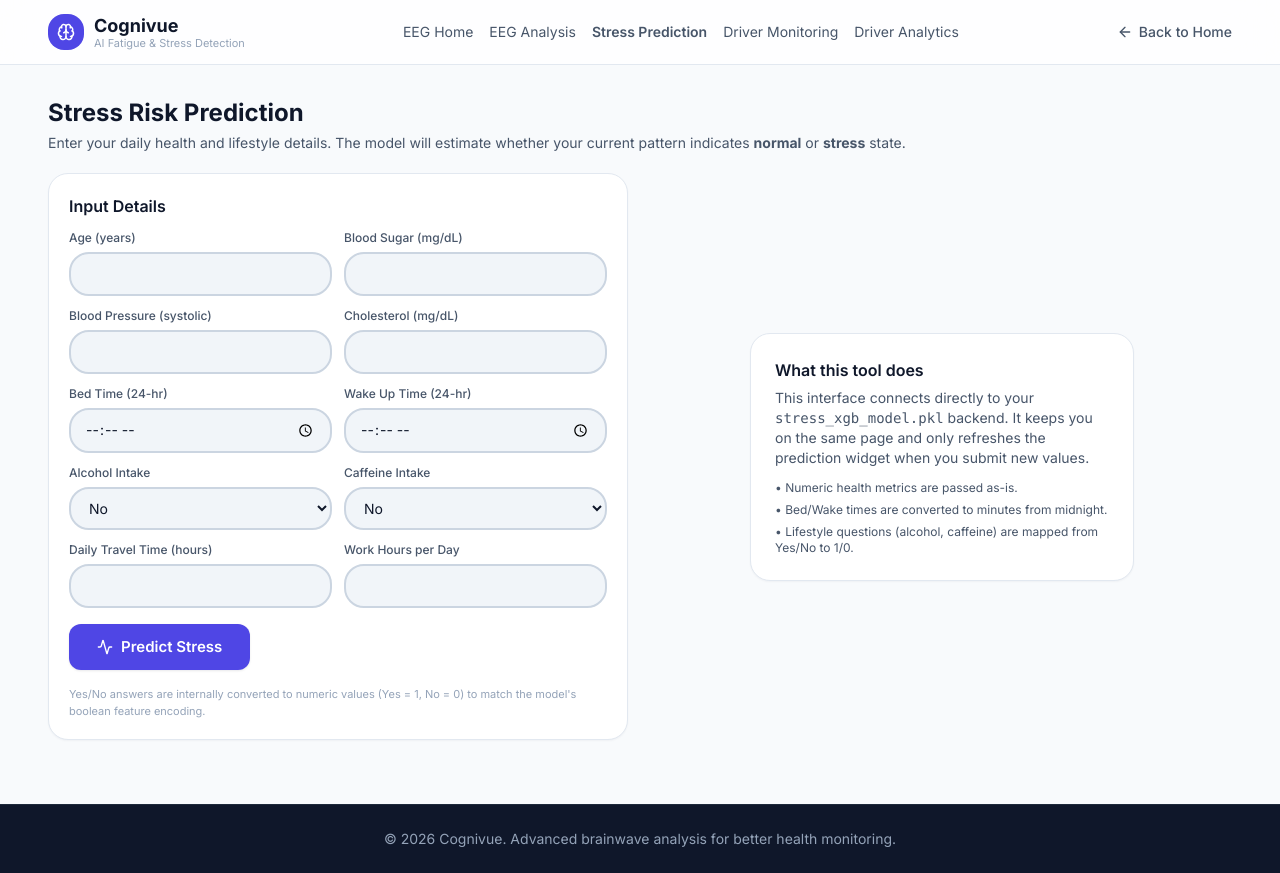
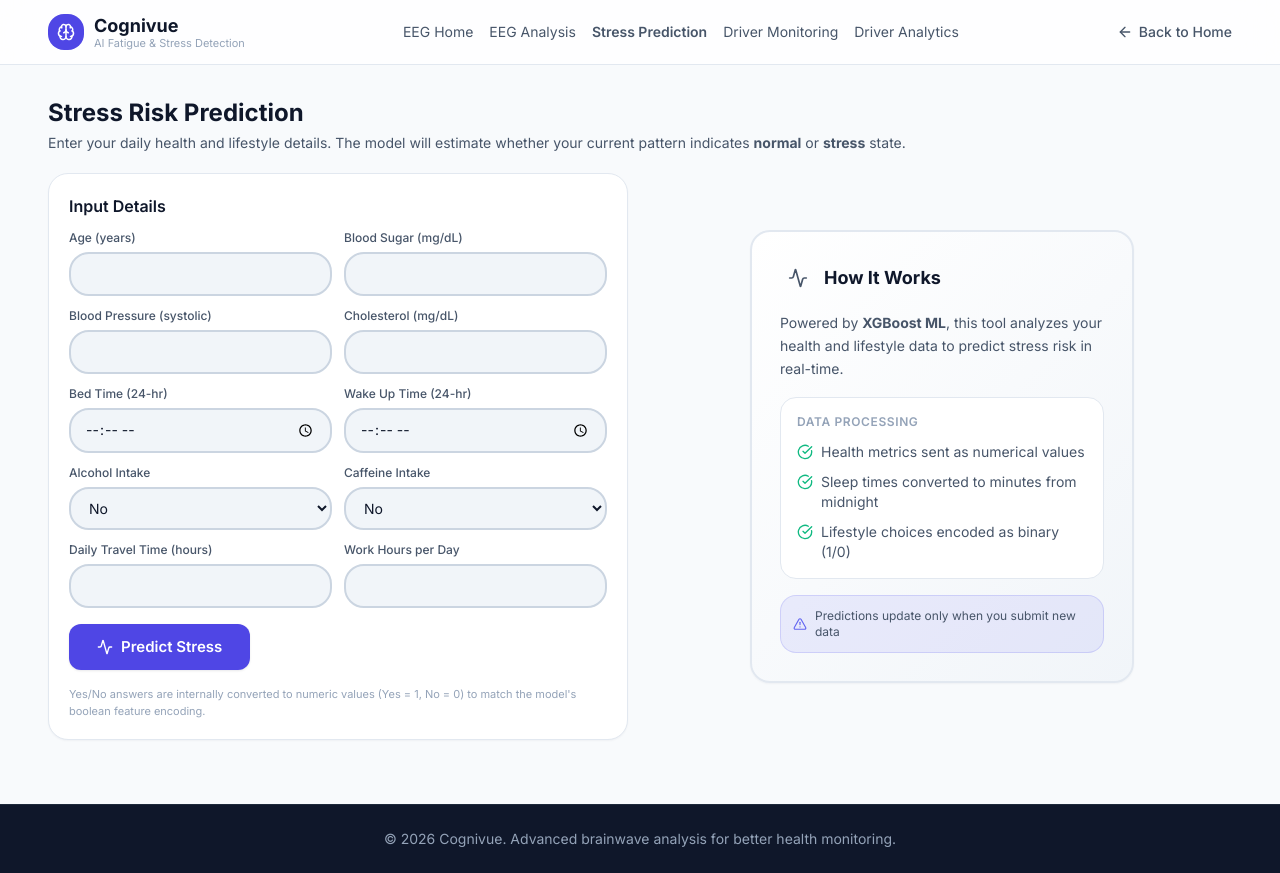
Before and after one commit to S-Baksi/Stress-and-depression-detection, a React (Vite) app: page /stress-prediction in a window 1280 px wide. Built offline with nearby package versions, Linux system fonts and the light colour scheme.

Commit message:
style: enhance UI of StressPrediction component and improve data processing explanation

```diff
--- a/src/StressPrediction.jsx
+++ b/src/StressPrediction.jsx
@@ -418,32 +418,79 @@ function StressPrediction() {
 
             <div className="hidden md:flex items-center justify-center">
               <div
-                className="card p-6 w-full max-w-sm"
-                style={{ textAlign: "left" }}
+                className="card p-7 w-full max-w-sm"
+                style={{
+                  textAlign: "left",
+                  background: "linear-gradient(135deg, var(--bg-card) 0%, var(--bg-muted) 100%)",
+                  border: "2px solid var(--border-default)",
+                }}
               >
+                <div className="flex items-center gap-2 mb-4">
+                  <div
+                    className="p-2 rounded-lg"
+                    style={{
+                      backgroundColor: "var(--accent-hover)",
+                      color: "var(--accent)"
+                    }}
+                  >
+                    <Activity size={20} />
+                  </div>
                   <h3
-                  className="text-base font-semibold mb-1.5"
+                    className="text-lg font-bold"
                     style={{ color: "var(--text-heading)" }}
                   >
-                  What this tool does
+                    How It Works
                   </h3>
+                </div>
+
                 <p
-                  className="text-sm mb-3"
+                  className="text-sm mb-4 leading-relaxed"
                   style={{ color: "var(--text-body)" }}
                 >
-                  This interface connects directly to your{" "}
-                  <code>stress_xgb_model.pkl</code> backend. It keeps you on the
-                  same page and only refreshes the prediction widget when you
-                  submit new values.
+                  Powered by <strong>XGBoost ML</strong>, this tool analyzes your health and lifestyle data to predict stress risk in real-time.
                 </p>
-                <ul className="text-xs space-y-1.5" style={{ color: "var(--text-body)" }}>
-                  <li>• Numeric health metrics are passed as-is.</li>
-                  <li>• Bed/Wake times are converted to minutes from midnight.</li>
-                  <li>
-                    • Lifestyle questions (alcohol, caffeine) are mapped from
-                    Yes/No to 1/0.
+
+                <div
+                  className="rounded-lg p-4 mb-4"
+                  style={{
+                    backgroundColor: "var(--bg-card)",
+                    border: "1px solid var(--border-default)",
+                  }}
+                >
+                  <h4
+                    className="text-xs font-semibold mb-3 uppercase tracking-wider"
+                    style={{ color: "var(--text-muted)" }}
+                  >
+                    Data Processing
+                  </h4>
+                  <ul className="space-y-2.5" style={{ color: "var(--text-body)" }}>
+                    <li className="flex items-start gap-2 text-sm">
+                      <CheckCircle size={16} style={{ color: "#10b981", marginTop: "2px", flexShrink: 0 }} />
+                      <span>Health metrics sent as numerical values</span>
+                    </li>
+                    <li className="flex items-start gap-2 text-sm">
+                      <CheckCircle size={16} style={{ color: "#10b981", marginTop: "2px", flexShrink: 0 }} />
+                      <span>Sleep times converted to minutes from midnight</span>
+                    </li>
+                    <li className="flex items-start gap-2 text-sm">
+                      <CheckCircle size={16} style={{ color: "#10b981", marginTop: "2px", flexShrink: 0 }} />
+                      <span>Lifestyle choices encoded as binary (1/0)</span>
                     </li>
                   </ul>
+                </div>
+
+                <div
+                  className="flex items-center gap-2 p-3 rounded-lg"
+                  style={{
+                    backgroundColor: "rgba(99, 102, 241, 0.1)",
+                    border: "1px solid rgba(99, 102, 241, 0.2)",
+                  }}
+                >
+                  <AlertTriangle size={14} style={{ color: "#6366f1", flexShrink: 0 }} />
+                  <p className="text-xs" style={{ color: "var(--text-body)" }}>
+                    Predictions update only when you submit new data
+                  </p>
+                </div>
               </div>
             </div>
           </div>
```
Also changed, not shown: 1 other file (tests, documents, lock files or other folders). Lines whose indentation alone changed are shown as unchanged.
